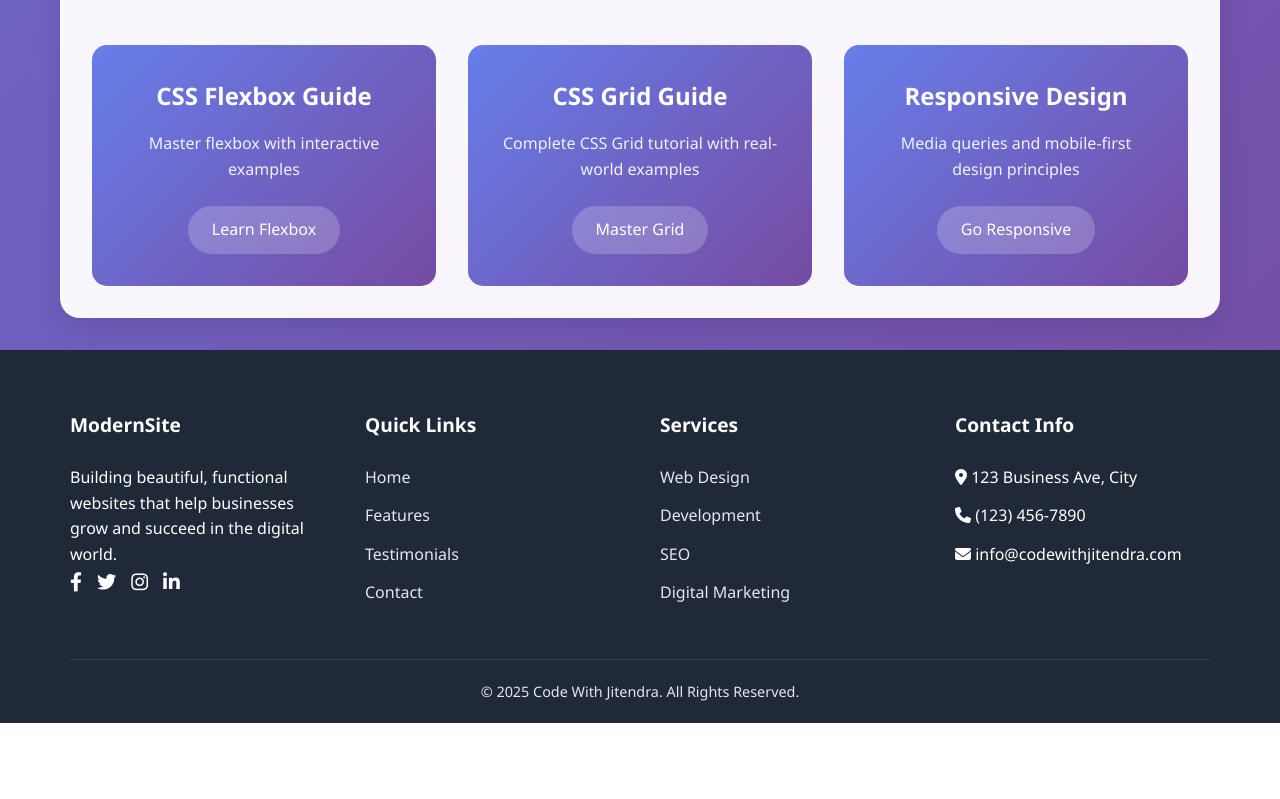
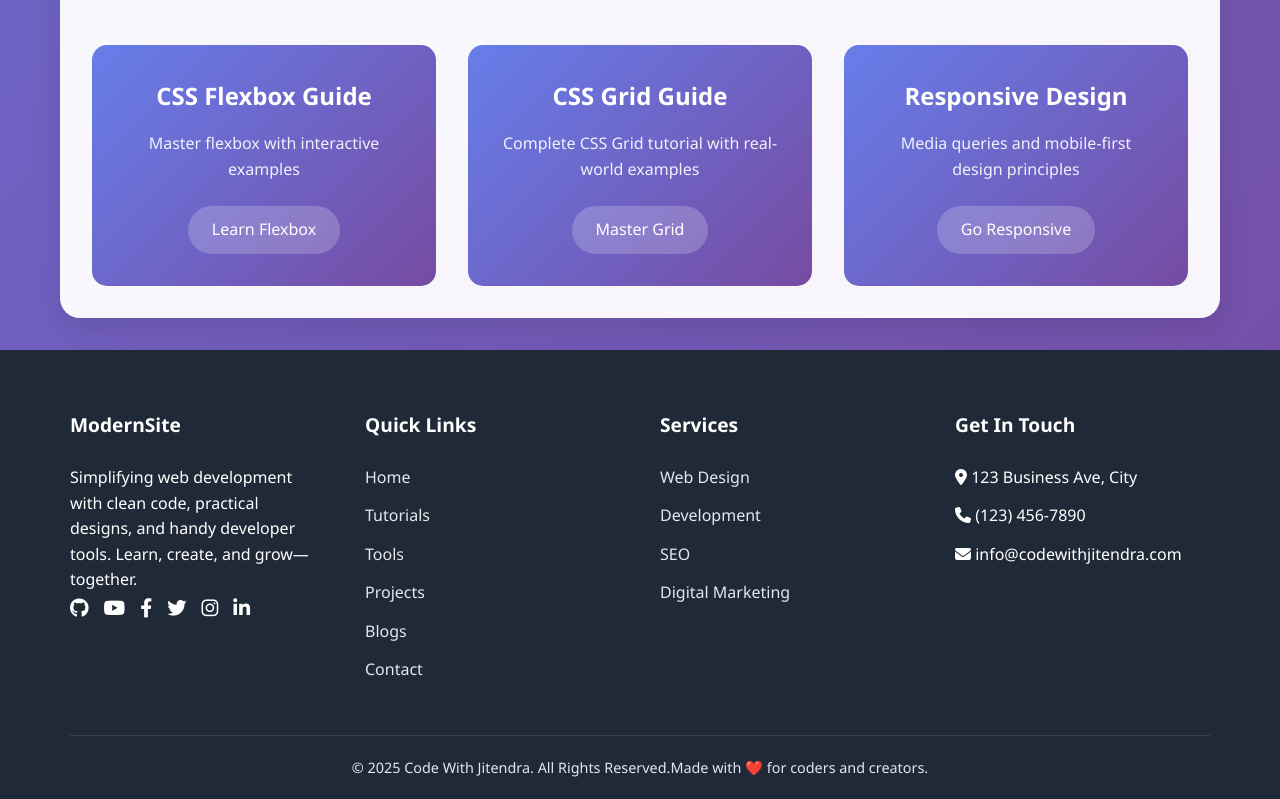
Before and after one commit to Jitendrapatrahost/Code-With-Jitendra, a plain HTML site: page index.html in a window 1280 px wide. Shown: the part 2309-3108 px from the top of the page. Before the commit the page ends 3032 px from the top, so only its background shows below. Drawn offline with Linux system fonts and the light colour scheme.

Commit message:
Update index.html

```diff
--- a/index.html
+++ b/index.html
@@ -242,8 +242,10 @@
       <div class="footer-content">
         <div class="footer-column">
           <h3>ModernSite</h3>
-          <p>Building beautiful, functional websites that help businesses grow and succeed in the digital world.</p>
+          <p>Simplifying web development with clean code, practical designs, and handy developer tools. Learn, create, and grow—together.</p>
           <div class="social-links">
+            <a href="#"><i class="fab fa-github"></i></a>
+            <a href="#"><i class="fab fa-youtube"></i></a>
             <a href="#"><i class="fab fa-facebook-f"></i></a>
             <a href="#"><i class="fab fa-twitter"></i></a>
             <a href="#"><i class="fab fa-instagram"></i></a>
@@ -254,8 +256,10 @@
           <h3>Quick Links</h3>
           <ul class="footer-links">
             <li><a href="#">Home</a></li>
-            <li><a href="#">Features</a></li>
-            <li><a href="#">Testimonials</a></li>
+            <li><a href="#">Tutorials</a></li>
+            <li><a href="#">Tools</a></li>
+            <li><a href="#">Projects</a></li>
+            <li><a href="#">Blogs</a></li>
             <li><a href="#">Contact</a></li>
           </ul>
         </div>
@@ -269,7 +273,7 @@
           </ul>
         </div>
         <div class="footer-column">
-          <h3>Contact Info</h3>
+          <h3>Get In Touch</h3>
           <ul class="footer-links">
             <li><i class="fas fa-map-marker-alt"></i> 123 Business Ave, City</li>
             <li><i class="fas fa-phone"></i> (123) 456-7890</li>
@@ -278,7 +282,7 @@
         </div>
       </div>
       <div class="copyright">
-        <p>&copy; 2025 Code With Jitendra. All Rights Reserved.</p>
+        <p>&copy; 2025 Code With Jitendra. All Rights Reserved.Made with ❤️ for coders and creators.</p>
       </div>
     </div>
   </footer>
```
